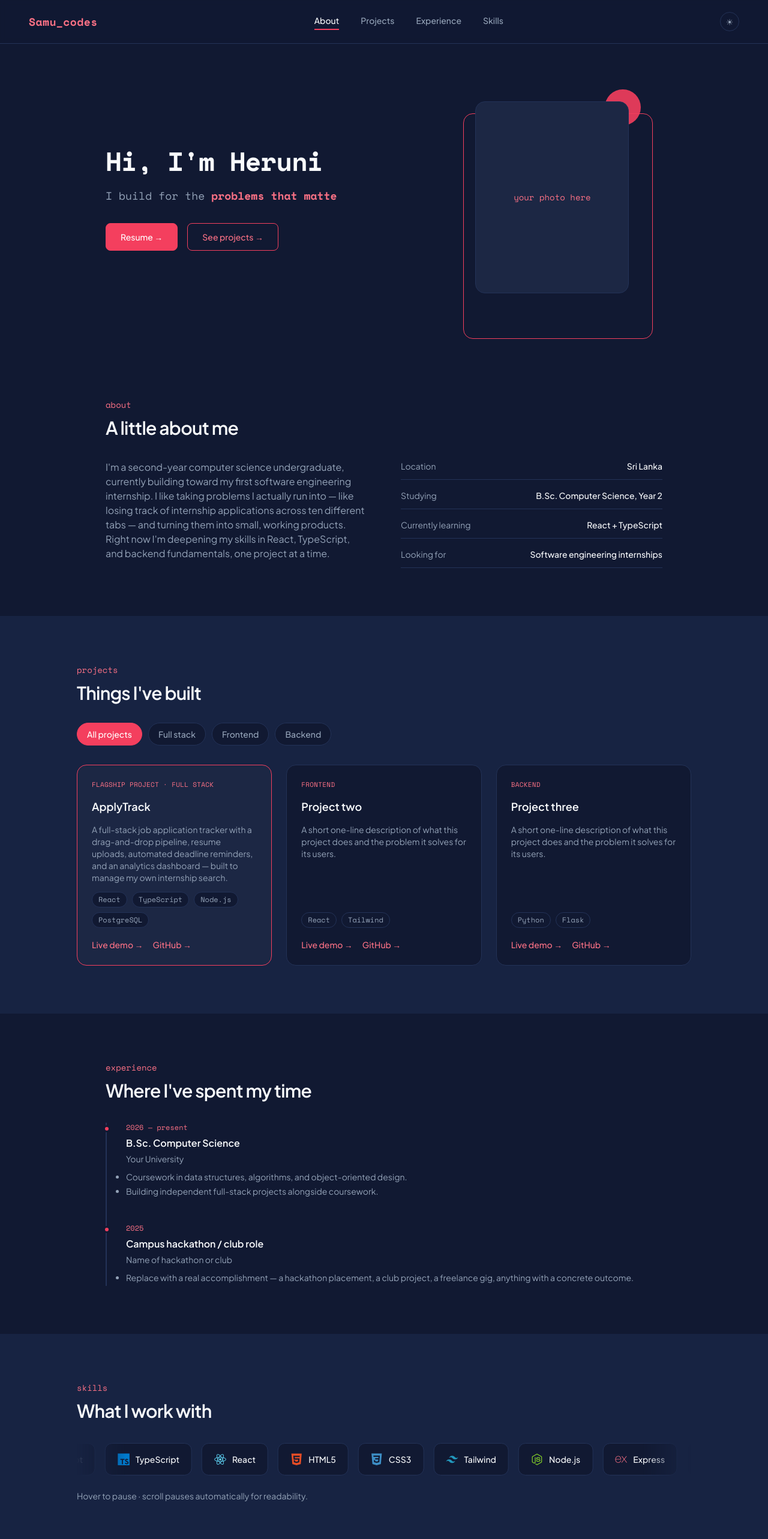
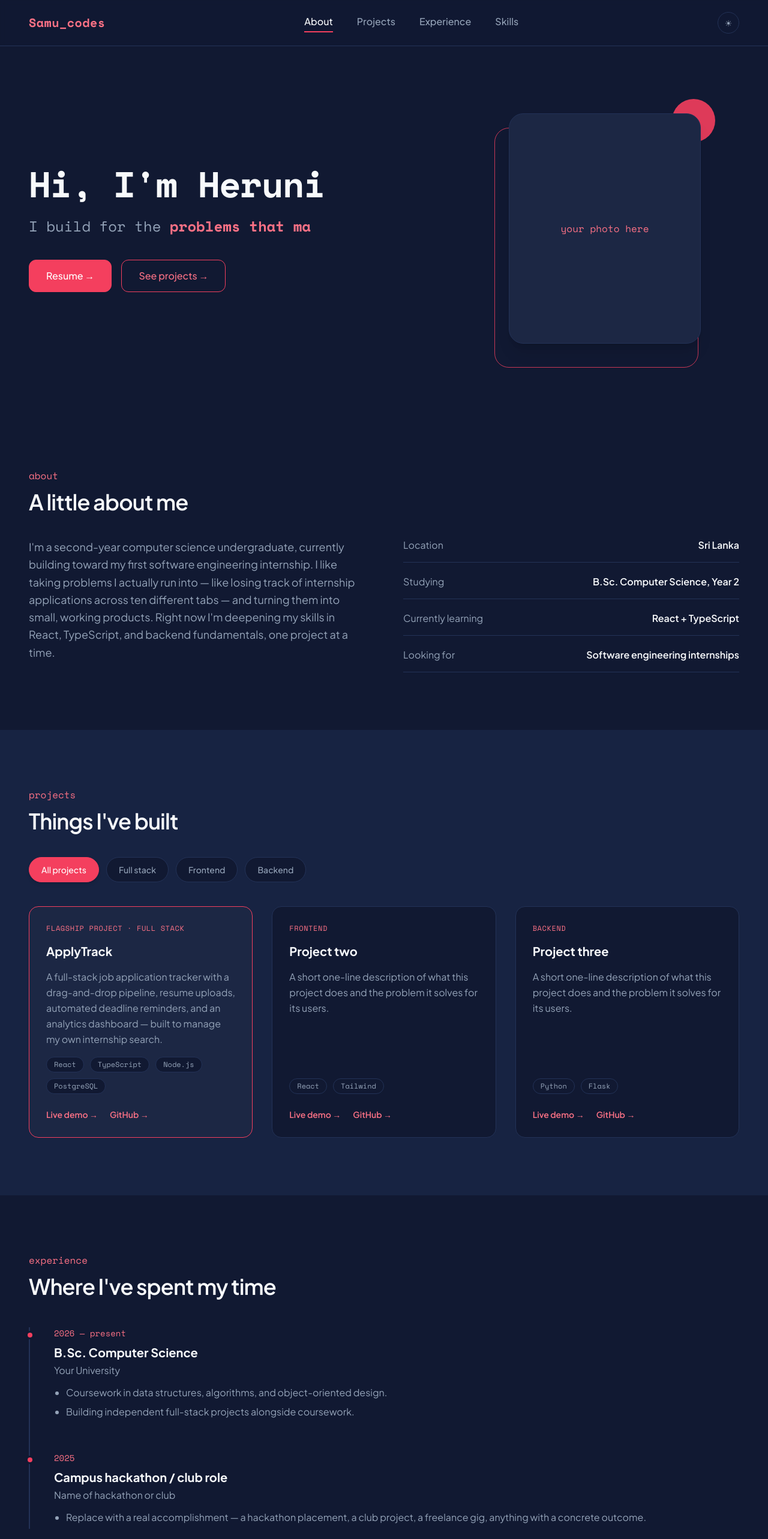
Before and after one commit to heruni99/portfolio, a React (Vite) app: page / in a window 1280 px wide. Shown: the top 2566 px of the page at 60% size. Built offline with nearby package versions, Linux system fonts and the light colour scheme; some icons are missing; the HTML template or start-up script is replaced by a standard one.

Commit message:
update styles.

```diff
--- a/src/components/section/About.tsx
+++ b/src/components/section/About.tsx
@@ -7,22 +7,22 @@ const facts = [
 
 export default function About() {
   return (
-    <section id="about" className="mx-auto max-w-5xl px-12 py-20 max-md:px-6 max-md:py-14">
-      <p className="mb-2.5 font-mono text-sm text-roseDeep">about</p>
-      <h2 className="mb-9 text-3xl font-semibold tracking-tight">A little about me</h2>
-      <div className="grid grid-cols-2 items-start gap-14 max-md:grid-cols-1">
-        <p className="max-w-[56ch] text-base text-inkSoft">
+    <section id="about" className="mx-auto max-w-[1400px] px-12 py-24 max-md:px-6 max-md:py-16">
+      <p className="mb-3 font-mono text-base text-roseDeep">about</p>
+      <h2 className="mb-10 text-4xl font-semibold tracking-tight">A little about me</h2>
+      <div className="grid grid-cols-2 items-start gap-16 max-lg:grid-cols-1">
+        <p className="text-lg leading-relaxed text-inkSoft">
           I'm a second-year computer science undergraduate, currently building toward my
           first software engineering internship. I like taking problems I actually run into
           — like losing track of internship applications across ten different tabs — and
           turning them into small, working products. Right now I'm deepening my skills in
           React, TypeScript, and backend fundamentals, one project at a time.
         </p>
-        <div className="flex flex-col gap-4">
+        <div className="flex flex-col gap-5">
           {facts.map((fact) => (
-            <div key={fact.label} className="flex justify-between border-b border-line pb-3 text-sm">
+            <div key={fact.label} className="flex justify-between border-b border-line pb-4 text-base">
               <span className="text-inkSoft">{fact.label}</span>
-              <span className="font-medium">{fact.value}</span>
+              <span className="font-semibold text-ink">{fact.value}</span>
             </div>
           ))}
         </div>
--- a/src/components/section/Contact.tsx
+++ b/src/components/section/Contact.tsx
@@ -1,20 +1,20 @@
 export default function Contact() {
   return (
-    <section id="contact" className="mx-auto max-w-5xl px-12 py-20 text-center max-md:px-6 max-md:py-14">
-      <p className="mb-2.5 font-mono text-sm text-roseDeep">contact</p>
-      <h2 className="mb-3.5 text-3xl font-semibold tracking-tight">Let's talk</h2>
-      <p className="mx-auto mb-8 max-w-[48ch] text-base text-inkSoft">
+    <section id="contact" className="mx-auto max-w-[1400px] px-12 py-24 text-center max-md:px-6 max-md:py-16">
+      <p className="mb-3 font-mono text-base text-roseDeep">contact</p>
+      <h2 className="mb-4 text-4xl font-semibold tracking-tight">Let's talk</h2>
+      <p className="mx-auto mb-10 max-w-[54ch] text-lg text-inkSoft">
         I'm actively looking for internship opportunities. Reach out if you'd like to chat
         about a role, a project, or anything in between.
       </p>
-      <div className="flex justify-center gap-4">
-        <a href="mailto:you@email.com" className="rounded-lg border border-rose bg-rose px-6 py-3 text-sm font-medium text-white hover:bg-roseDeep">
+      <div className="flex justify-center gap-5">
+        <a href="mailto:you@email.com" className="rounded-xl border border-rose bg-rose px-7 py-3.5 text-base font-medium text-white hover:bg-roseDeep">
           Email me →
         </a>
-        <a href="#" className="rounded-lg border border-rose px-6 py-3 text-sm font-medium text-roseDeep hover:bg-roseWash">
+        <a href="#" className="rounded-xl border border-rose px-7 py-3.5 text-base font-medium text-roseDeep hover:bg-roseWash">
           LinkedIn →
         </a>
-        <a href="#" className="rounded-lg border border-rose px-6 py-3 text-sm font-medium text-roseDeep hover:bg-roseWash">
+        <a href="#" className="rounded-xl border border-rose px-7 py-3.5 text-base font-medium text-roseDeep hover:bg-roseWash">
           GitHub →
         </a>
       </div>
--- a/src/components/section/Experience.tsx
+++ b/src/components/section/Experience.tsx
@@ -2,19 +2,19 @@ import { experience } from "../../data/experience";
 
 export default function Experience() {
   return (
-    <section id="experience" className="mx-auto max-w-5xl px-12 py-20 max-md:px-6 max-md:py-14">
-      <p className="mb-2.5 font-mono text-sm text-roseDeep">experience</p>
-      <h2 className="mb-9 text-3xl font-semibold tracking-tight">Where I've spent my time</h2>
-      <div className="flex flex-col gap-10 border-l-2 border-line pl-8">
+    <section id="experience" className="mx-auto max-w-[1400px] px-12 py-24 max-md:px-6 max-md:py-16">
+      <p className="mb-3 font-mono text-base text-roseDeep">experience</p>
+      <h2 className="mb-12 text-4xl font-semibold tracking-tight">Where I've spent my time</h2>
+      <div className="flex flex-col gap-12 border-l-2 border-line pl-10">
         {experience.map((item) => (
           <div key={item.title} className="relative">
-            <div className="absolute -left-[38px] top-1 h-3 w-3 rounded-full border-[3px] border-bg bg-rose" />
-            <div className="mb-1.5 font-mono text-xs text-roseDeep">{item.date}</div>
-            <h3 className="mb-1 text-base font-semibold">{item.title}</h3>
-            <div className="mb-2.5 text-sm text-inkSoft">{item.org}</div>
-            <ul className="list-disc pl-4.5 text-sm text-inkSoft">
+            <div className="absolute -left-[47px] top-1.5 h-3.5 w-3.5 rounded-full border-[3px] border-bg bg-rose shadow-sm" />
+            <div className="mb-2 font-mono text-sm text-roseDeep">{item.date}</div>
+            <h3 className="mb-1 text-xl font-bold text-ink">{item.title}</h3>
+            <div className="mb-3 text-base text-inkSoft">{item.org}</div>
+            <ul className="list-disc pl-5 text-base text-inkSoft">
               {item.points.map((point) => (
-                <li key={point} className="mb-1">
+                <li key={point} className="mb-1.5 leading-relaxed">
                   {point}
                 </li>
               ))}
--- a/src/components/section/Hero.tsx
+++ b/src/components/section/Hero.tsx
@@ -5,27 +5,27 @@ const rolesList = ["web.", "problems that matter.", "clean code.", "the next opp
 
 export default function Hero() {
   return (
-    <section id="hero" className="mx-auto grid max-w-5xl grid-cols-[1.15fr_0.85fr] items-center gap-16 px-12 py-24 max-md:grid-cols-1 max-md:px-6 max-md:py-14">
+    <section id="hero" className="mx-auto grid max-w-[1400px] grid-cols-[1.2fr_0.8fr] items-center gap-16 px-12 py-28 max-lg:grid-cols-1 max-md:px-6 max-md:py-16">
       <div>
-        <h1 className="mb-4 text-[44px] font-semibold leading-tight tracking-tight">
+        <h1 className="mb-6 text-5xl font-semibold leading-tight tracking-tight lg:text-6xl">
           <AsciiMorphText text="Hi, I'm Heruni" />
         </h1>
-        <div className="mb-8 min-h-[26px] font-mono text-lg text-inkSoft">
+        <div className="mb-10 min-h-[32px] font-mono text-xl text-inkSoft lg:text-2xl">
           I build for the <TypewriterCarousel roles={rolesList} className="font-bold text-roseDeep" />
         </div>
         <div className="flex gap-4">
-          <a href="#" className="rounded-lg border border-rose bg-rose px-6 py-3 text-sm font-medium text-white hover:bg-roseDeep">
+          <a href="#" className="rounded-xl border border-rose bg-rose px-7 py-3.5 text-base font-medium text-white transition-all hover:bg-roseDeep">
             Resume →
           </a>
-          <a href="#projects" className="rounded-lg border border-rose px-6 py-3 text-sm font-medium text-roseDeep hover:bg-roseWash">
+          <a href="#projects" className="rounded-xl border border-rose px-7 py-3.5 text-base font-medium text-roseDeep transition-all hover:bg-roseWash">
             See projects →
           </a>
         </div>
       </div>
-      <div className="relative justify-self-center max-md:order-first max-md:mb-6">
-        <div className="absolute -left-5 top-5 -z-10 h-[376px] w-[316px] rounded-2xl border border-rose" />
-        <div className="absolute -right-5 -top-5 -z-10 rounded-full bg-rose opacity-90" style={{ height: 60, width: 60 }} />
-        <div className="flex h-80 w-64 items-center justify-center overflow-hidden rounded-2xl border border-line bg-roseWash p-5 text-center font-mono text-sm text-roseDeep">
+      <div className="relative justify-self-center max-lg:order-first max-lg:mb-6">
+        <div className="absolute -left-6 top-6 -z-10 h-[400px] w-[340px] rounded-3xl border border-rose opacity-80" />
+        <div className="absolute -right-6 -top-6 -z-10 rounded-full bg-rose opacity-90" style={{ height: 72, width: 72 }} />
+        <div className="flex h-96 w-80 items-center justify-center overflow-hidden rounded-3xl border border-line bg-roseWash p-6 text-center font-mono text-base text-roseDeep shadow-xl">
           your photo here
         </div>
       </div>
--- a/src/components/section/Projects.tsx
+++ b/src/components/section/Projects.tsx
@@ -13,19 +13,19 @@ export default function Projects() {
   const visible = projects.filter((p) => active === "all" || p.category === active);
 
   return (
-    <section id="projects" className="bg-bgAlt px-12 py-20 max-md:px-6 max-md:py-14">
-      <div className="mx-auto max-w-5xl">
-        <p className="mb-2.5 font-mono text-sm text-roseDeep">projects</p>
-        <h2 className="mb-8 text-3xl font-semibold tracking-tight">Things I've built</h2>
+    <section id="projects" className="bg-bgAlt px-12 py-24 max-md:px-6 max-md:py-16">
+      <div className="mx-auto max-w-[1400px]">
+        <p className="mb-3 font-mono text-base text-roseDeep">projects</p>
+        <h2 className="mb-10 text-4xl font-semibold tracking-tight">Things I've built</h2>
 
-        <div className="mb-8 flex flex-wrap gap-2.5">
+        <div className="mb-10 flex flex-wrap gap-3">
           {filters.map((f) => (
             <button
               key={f.value}
               onClick={() => setActive(f.value)}
-              className={`rounded-full border px-4 py-2 text-sm font-medium transition-colors ${
+              className={`rounded-full border px-5 py-2.5 text-sm font-medium transition-all ${
                 active === f.value
-                  ? "border-rose bg-rose text-white"
+                  ? "border-rose bg-rose text-white shadow-md"
                   : "border-line bg-bg text-inkSoft hover:border-rose"
               }`}
             >
@@ -34,32 +34,32 @@ export default function Projects() {
           ))}
         </div>
 
-        <div className="grid grid-cols-3 gap-6 max-md:grid-cols-1">
+        <div className="grid grid-cols-3 gap-8 max-xl:grid-cols-2 max-md:grid-cols-1">
           {visible.map((project) => (
             <div
               key={project.id}
-              className={`flex flex-col gap-3.5 rounded-2xl border p-6 transition-all hover:-translate-y-1 hover:border-rose ${
+              className={`flex flex-col gap-4 rounded-2xl border p-7 transition-all hover:-translate-y-1 hover:border-rose hover:shadow-lg ${
                 project.featured ? "border-rose bg-roseWash" : "border-line bg-bg"
               }`}
             >
-              <span className="font-mono text-[11px] uppercase tracking-wide text-roseDeep">{project.tag}</span>
-              <h3 className="text-lg font-semibold">{project.name}</h3>
-              <p className="flex-grow text-sm text-inkSoft">{project.description}</p>
-              <div className="flex flex-wrap gap-2">
+              <span className="font-mono text-xs uppercase tracking-wider text-roseDeep">{project.tag}</span>
+              <h3 className="text-xl font-bold text-ink">{project.name}</h3>
+              <p className="flex-grow text-base leading-relaxed text-inkSoft">{project.description}</p>
+              <div className="flex flex-wrap gap-2.5">
                 {project.stack.map((tech) => (
-                  <span key={tech} className="rounded-full border border-line bg-bg px-2.5 py-1 font-mono text-xs text-inkSoft">
+                  <span key={tech} className="rounded-full border border-line bg-bg px-3 py-1 font-mono text-xs font-medium text-inkSoft">
                     {tech}
                   </span>
                 ))}
               </div>
-              <div className="mt-1 flex gap-4">
+              <div className="mt-2 flex gap-5">
                 {project.demoUrl && (
-                  <a href={project.demoUrl} className="text-sm font-medium text-roseDeep hover:underline">
+                  <a href={project.demoUrl} className="text-sm font-semibold text-roseDeep hover:underline">
                     Live demo →
                   </a>
                 )}
                 {project.githubUrl && (
-                  <a href={project.githubUrl} className="text-sm font-medium text-roseDeep hover:underline">
+                  <a href={project.githubUrl} className="text-sm font-semibold text-roseDeep hover:underline">
                     GitHub →
                   </a>
                 )}
--- a/src/components/section/Skills.tsx
+++ b/src/components/section/Skills.tsx
@@ -4,18 +4,18 @@ export default function Skills() {
   const doubled = [...skills, ...skills];
 
   return (
-    <section id="skills" className="bg-bgAlt px-12 py-20 max-md:px-6 max-md:py-14">
-      <div className="mx-auto max-w-5xl">
-        <p className="mb-2.5 font-mono text-sm text-roseDeep">skills</p>
-        <h2 className="mb-9 text-3xl font-semibold tracking-tight">What I work with</h2>
+    <section id="skills" className="bg-bgAlt px-12 py-24 max-md:px-6 max-md:py-16">
+      <div className="mx-auto max-w-[1400px]">
+        <p className="mb-3 font-mono text-base text-roseDeep">skills</p>
+        <h2 className="mb-10 text-4xl font-semibold tracking-tight">What I work with</h2>
         <div className="marquee-wrap marquee-mask overflow-hidden">
-          <div className="animate-marquee flex w-max gap-4">
+          <div className="animate-marquee flex w-max gap-5">
             {doubled.map((skill, i) => (
               <div
                 key={`${skill.name}-${i}`}
-                className="flex items-center gap-2.5 whitespace-nowrap rounded-xl border border-line bg-bg px-5 py-3 text-sm font-medium"
+                className="flex items-center gap-3 whitespace-nowrap rounded-xl border border-line bg-bg px-6 py-3.5 text-base font-medium text-ink shadow-sm"
               >
-                <i className={`${skill.icon} text-xl text-roseDeep`} />
+                <i className={`${skill.icon} text-2xl text-roseDeep`} />
                 {skill.name}
               </div>
             ))}
--- a/src/components/ui/Footer.tsx
+++ b/src/components/ui/Footer.tsx
@@ -1,8 +1,10 @@
 export default function Footer() {
   return (
-    <footer className="flex justify-between border-t border-line px-12 py-7 text-sm text-inkSoft max-md:flex-col max-md:gap-2 max-md:px-6 max-md:text-center">
-      <span>© 2026 Heruni</span>
-      <span>Built with React, TypeScript, and a lot of debugging</span>
+    <footer className="border-t border-line">
+      <div className="mx-auto flex max-w-[1400px] justify-between px-12 py-8 text-base text-inkSoft max-md:flex-col max-md:gap-3 max-md:px-6 max-md:text-center">
+        <span>© 2026 Heruni</span>
+        <span>Built with React, TypeScript, and a lot of debugging</span>
+      </div>
     </footer>
   );
 }
--- a/src/components/ui/Header.tsx
+++ b/src/components/ui/Header.tsx
@@ -29,17 +29,18 @@ export default function Header() {
   }, []);
 
   return (
-    <header className="sticky top-0 z-50 flex items-center justify-between border-b border-line bg-bg/90 px-12 py-5 backdrop-blur-sm max-md:flex-wrap max-md:gap-3 max-md:px-6">
-      <a href="#hero" className="font-mono text-lg font-bold tracking-wide text-roseDeep">
+    <header className="sticky top-0 z-50 border-b border-line bg-bg/90 backdrop-blur-sm">
+      <div className="mx-auto flex max-w-[1400px] items-center justify-between px-12 py-5 max-md:flex-wrap max-md:gap-3 max-md:px-6">
+        <a href="#hero" className="font-mono text-xl font-bold tracking-wide text-roseDeep">
           Samu_codes
         </a>
-      <nav className="flex items-center gap-9 max-md:order-3 max-md:w-full max-md:justify-center max-md:gap-5">
+        <nav className="flex items-center gap-10 max-md:order-3 max-md:w-full max-md:justify-center max-md:gap-6">
           {navItems.map((item) => (
             <a
               key={item.id}
               href={`#${item.id}`}
-            className={`relative pb-1 text-sm font-medium ${
-              active === item.id ? "text-ink after:absolute after:inset-x-0 after:-bottom-0.5 after:h-0.5 after:bg-rose" : "text-inkSoft"
+              className={`relative pb-1 text-base font-medium transition-colors ${
+                active === item.id ? "text-ink after:absolute after:inset-x-0 after:-bottom-0.5 after:h-0.5 after:bg-rose" : "text-inkSoft hover:text-ink"
               }`}
             >
               {item.label}
@@ -48,10 +49,11 @@ export default function Header() {
         </nav>
         <button
           aria-label="toggle theme"
-        className="flex h-8 w-8 items-center justify-center rounded-full border border-line text-sm text-inkSoft"
+          className="flex h-9 w-9 items-center justify-center rounded-full border border-line text-sm text-inkSoft hover:border-rose hover:text-ink"
         >
           ☀
         </button>
+      </div>
     </header>
   );
 }
```
Lines whose indentation alone changed are shown as unchanged.
